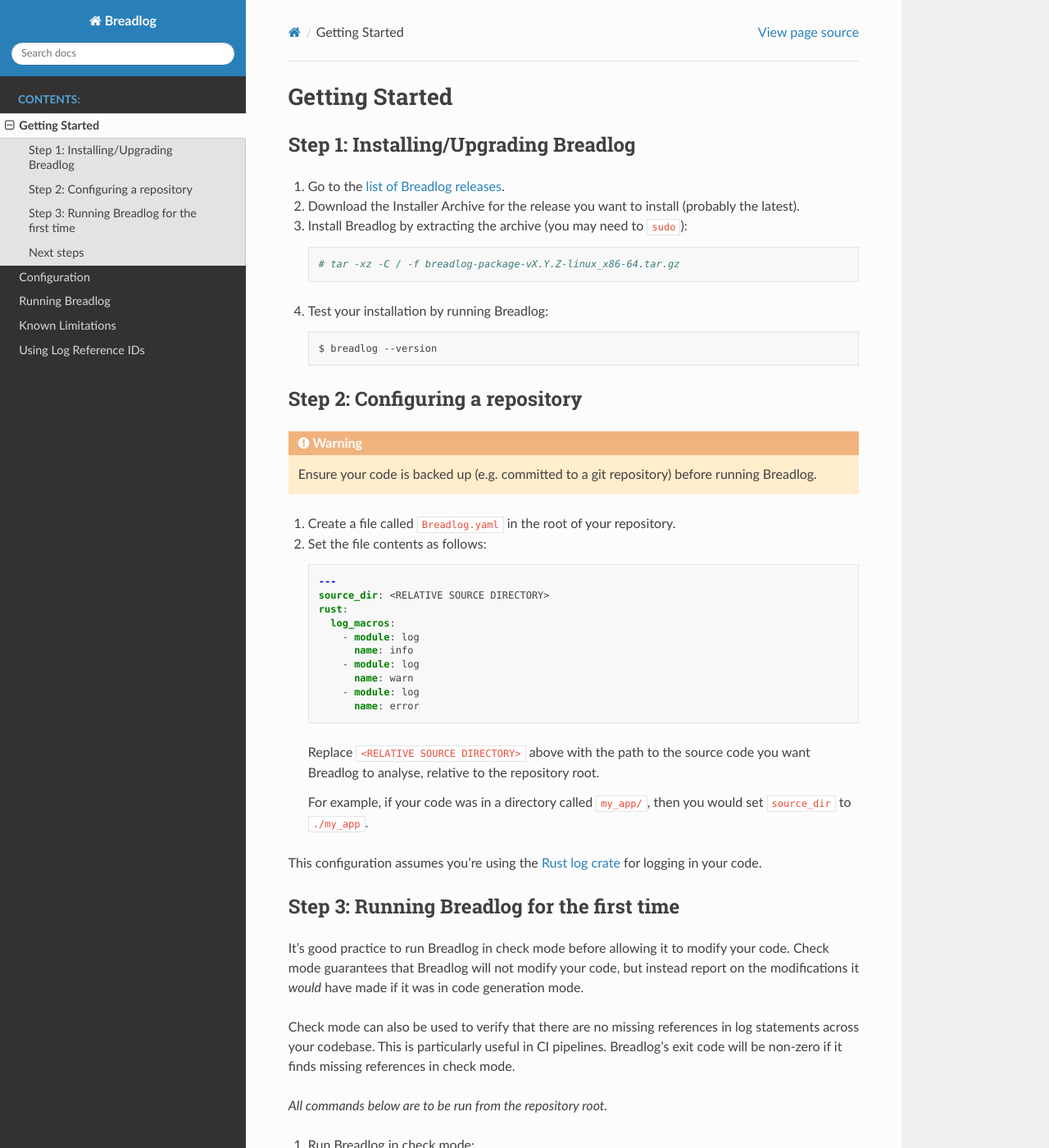
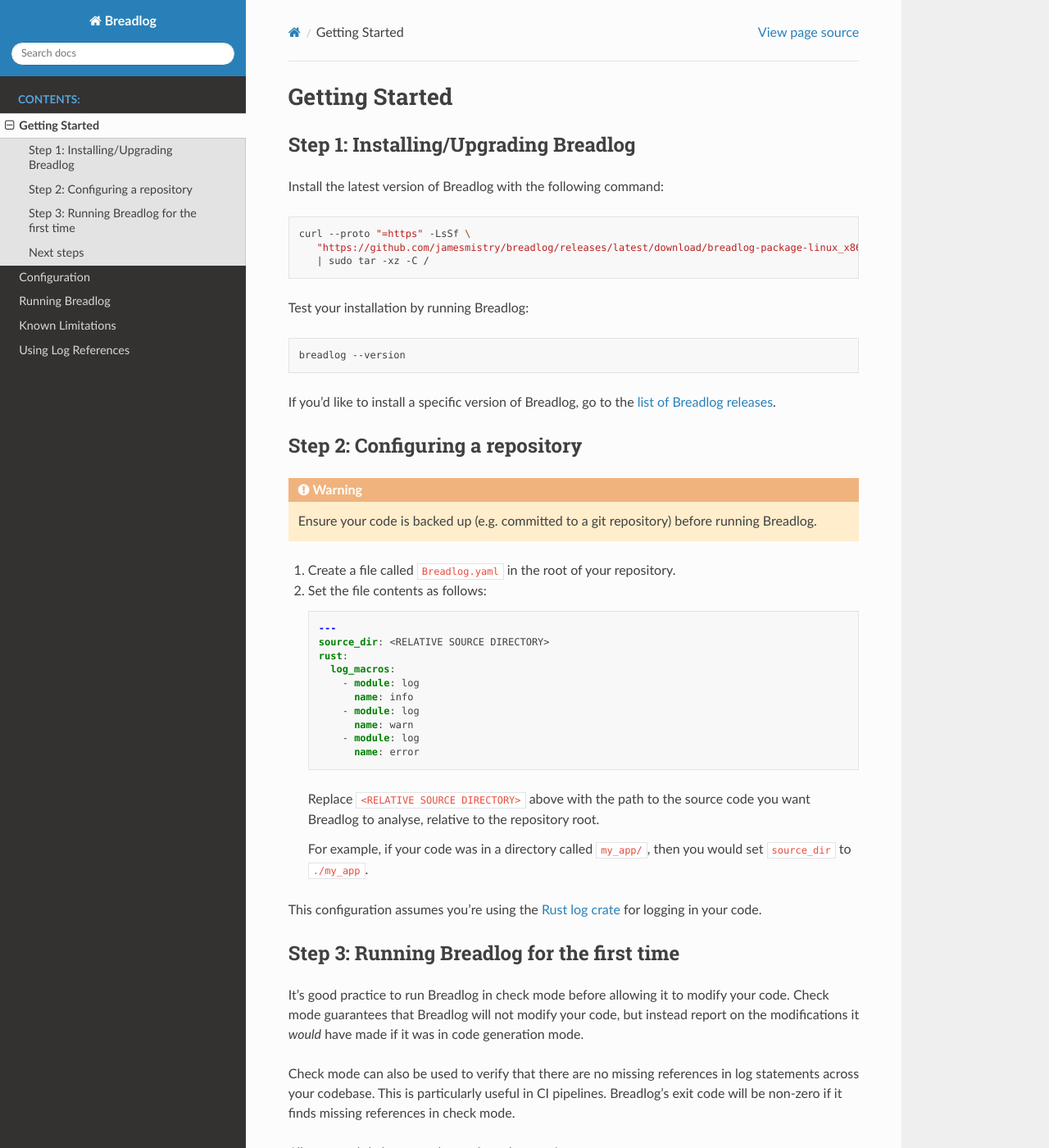
Before and after one commit to jamesmistry/breadlog, a Sphinx documentation site: the page built from docs/source/getting-started.rst, in a window 1280 px wide and 1400 px high. Shown: the whole window at 82% size. Built offline with Sphinx 7.4.7 and the Read the Docs theme 2.0.0, drawn with Linux system fonts in a browser that asks for light colours.

Commit message:
chore: Docs update

```diff
--- a/docs/source/getting-started.rst
+++ b/docs/source/getting-started.rst
@@ -4,20 +4,22 @@ Getting Started
 Step 1: Installing/Upgrading Breadlog
 -------------------------------------
 
-1. Go to the `list of Breadlog releases <https://github.com/jamesmistry/breadlog/releases>`_.
-2. Download the Installer Archive for the release you want to install (probably
-   the latest).
-3. Install Breadlog by extracting the archive (you may need to ``sudo``):
+Install the latest version of Breadlog with the following command:
 
-   .. code-block:: bash
+.. code-block:: bash
 
-      # tar -xz -C / -f breadlog-package-vX.Y.Z-linux_x86-64.tar.gz
+   curl --proto "=https" -LsSf \
+      "https://github.com/jamesmistry/breadlog/releases/latest/download/breadlog-package-linux_x86-64.tar.gz" \
+      | sudo tar -xz -C /
 
-4. Test your installation by running Breadlog:
+Test your installation by running Breadlog:
 
-   .. code-block:: bash
+.. code-block:: bash
 
-      $ breadlog --version
+   breadlog --version
+
+If you'd like to install a specific version of Breadlog, go to the
+`list of Breadlog releases <https://github.com/jamesmistry/breadlog/releases>`_.
 
 Step 2: Configuring a repository
 --------------------------------
@@ -71,7 +73,7 @@ references in check mode.
 
    .. code-block:: bash
 
-      $ breadlog -c ./Breadlog.yaml --check
+      breadlog -c ./Breadlog.yaml --check
 
    You'll see output similar to the following:
 
@@ -102,7 +104,7 @@ references in check mode.
 
    .. code-block:: bash
 
-      $ breadlog -c ./Breadlog.yaml
+      breadlog -c ./Breadlog.yaml
 
 3. Assuming you're happy with the changes Breadlog has made, commit them to
    your repository along with the ``Breadlog.yaml`` and ``Breadlog.lock``
--- a/docs/source/running-breadlog.rst
+++ b/docs/source/running-breadlog.rst
@@ -19,7 +19,7 @@ Suggested workflow
 2. Run Breadlog in code generation mode.
 3. Commit the changes you and Breadlog have made.
 4. Before releasing/pushing changes, run Breadlog in check mode to confirm
-   there are no missing log reference IDs.
+   there are no missing log references.
 
 Consider using
 `git hooks <https://git-scm.com/book/en/v2/Customizing-Git-Git-Hooks>`_ with a
@@ -31,7 +31,7 @@ Running from within CI
 
 It is good practice to run Breadlog in check mode within your continuous
 integration (CI) pipeline so that you can prevent log statements with missing
-reference IDs from making their way into production.
+references from making their way into production.
 
 You can run Breadlog from within a CI pipeline with two commands.
 
@@ -42,7 +42,7 @@ First, download and install the latest Breadlog release:
    curl --proto "=https" -LsSf "https://github.com/jamesmistry/breadlog/releases/latest/download/breadlog-package-linux_x86-64.tar.gz" | sudo tar -xz -C /
 
 Second, run Breadlog in check mode. This command will exit with a non-zero code
-if missing log reference IDs are found:
+if missing log references are found:
 
 .. code-block:: bash
 
```
Also changed, not shown: README.md (+27 -23 lines), docs/source/using-log-references.rst (+11 -11 lines).
